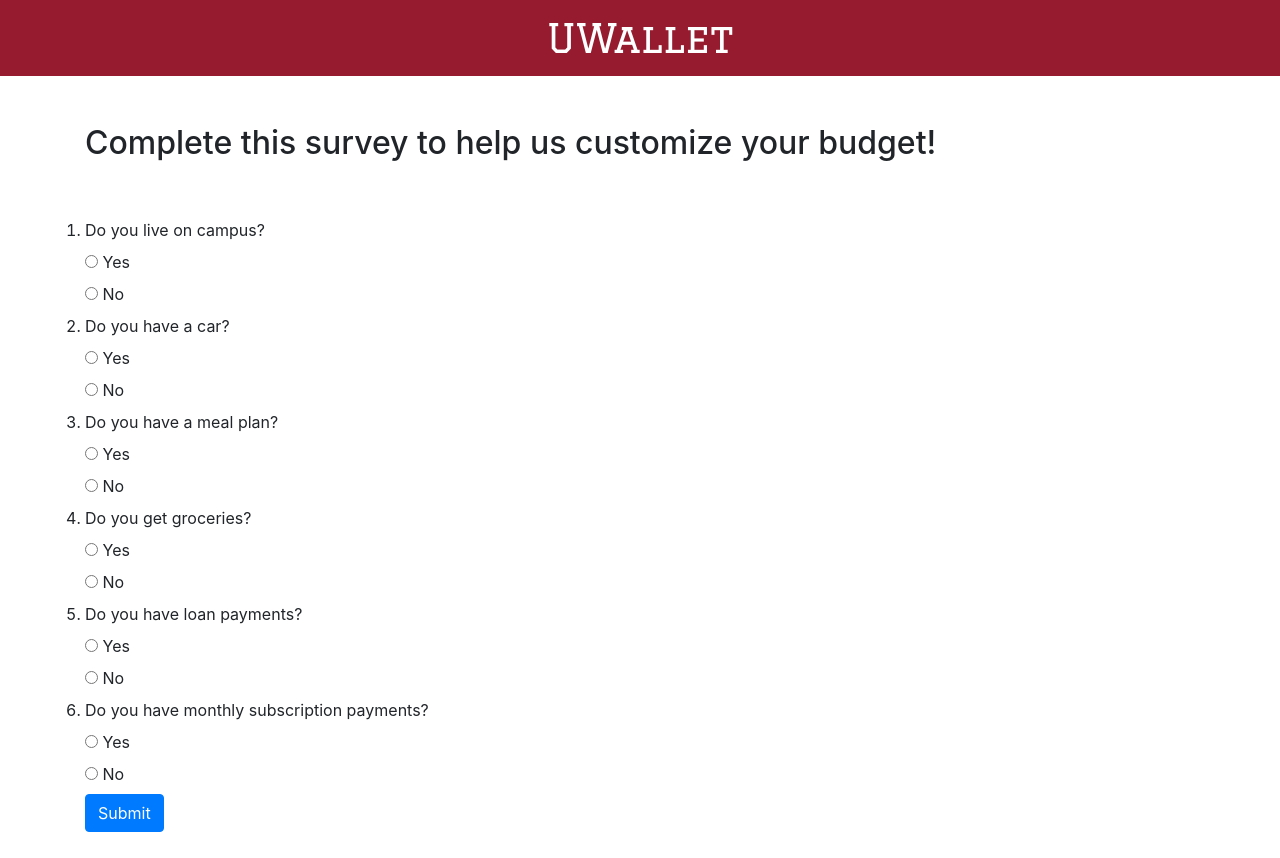
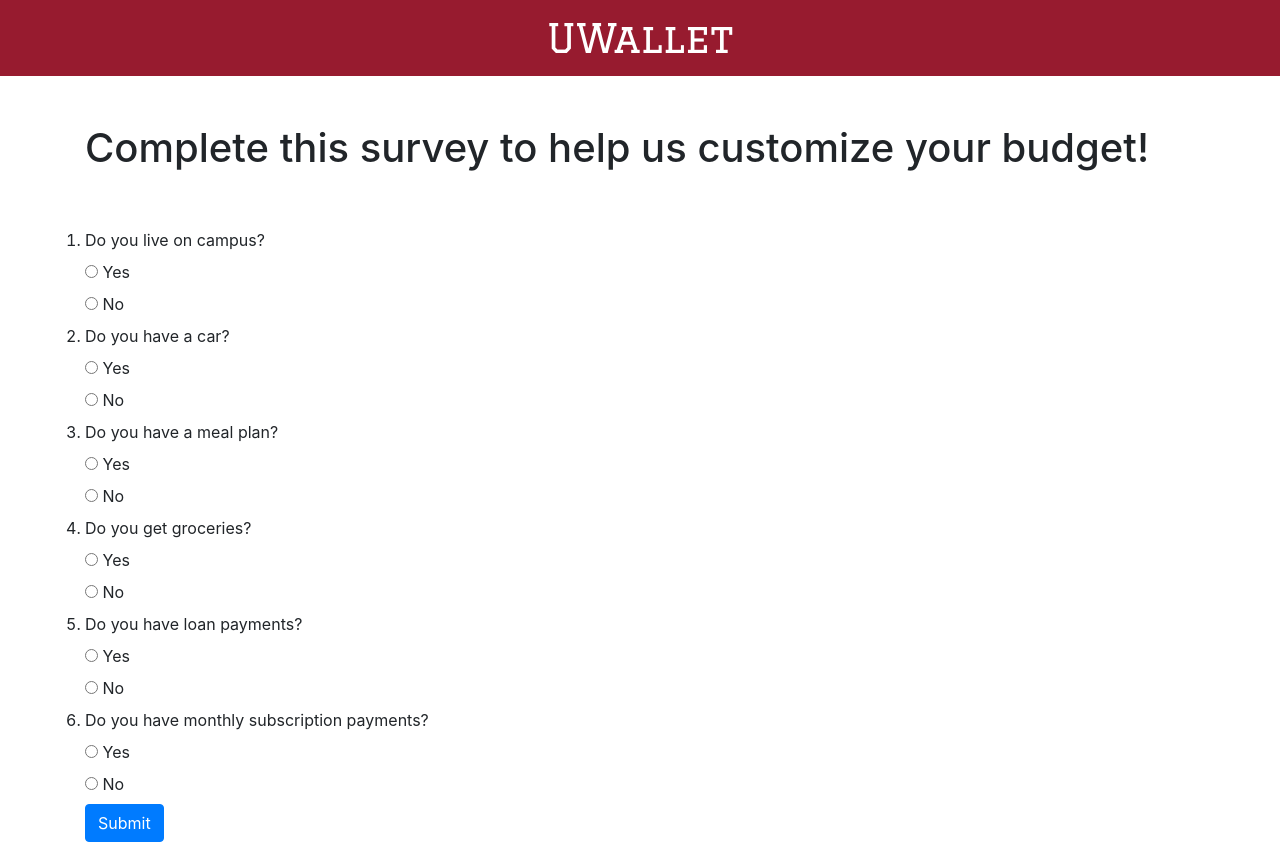
Before and after one commit to coreykoz/cs326-final-beta, a plain HTML site: page survey.html in a window 1280 px wide. Drawn offline with nearby package versions, Linux system fonts and the light colour scheme.

Commit message:
fixed header

```diff
--- a/survey.html
+++ b/survey.html
@@ -22,7 +22,7 @@
     </nav>
 
     <div class="container pt-5">
-        <h2>Complete this survey to help us customize your budget!</h2>
+        <h1>Complete this survey to help us customize your budget!</h1>
     </div>
 
     <div class = "container pt-5">
```
